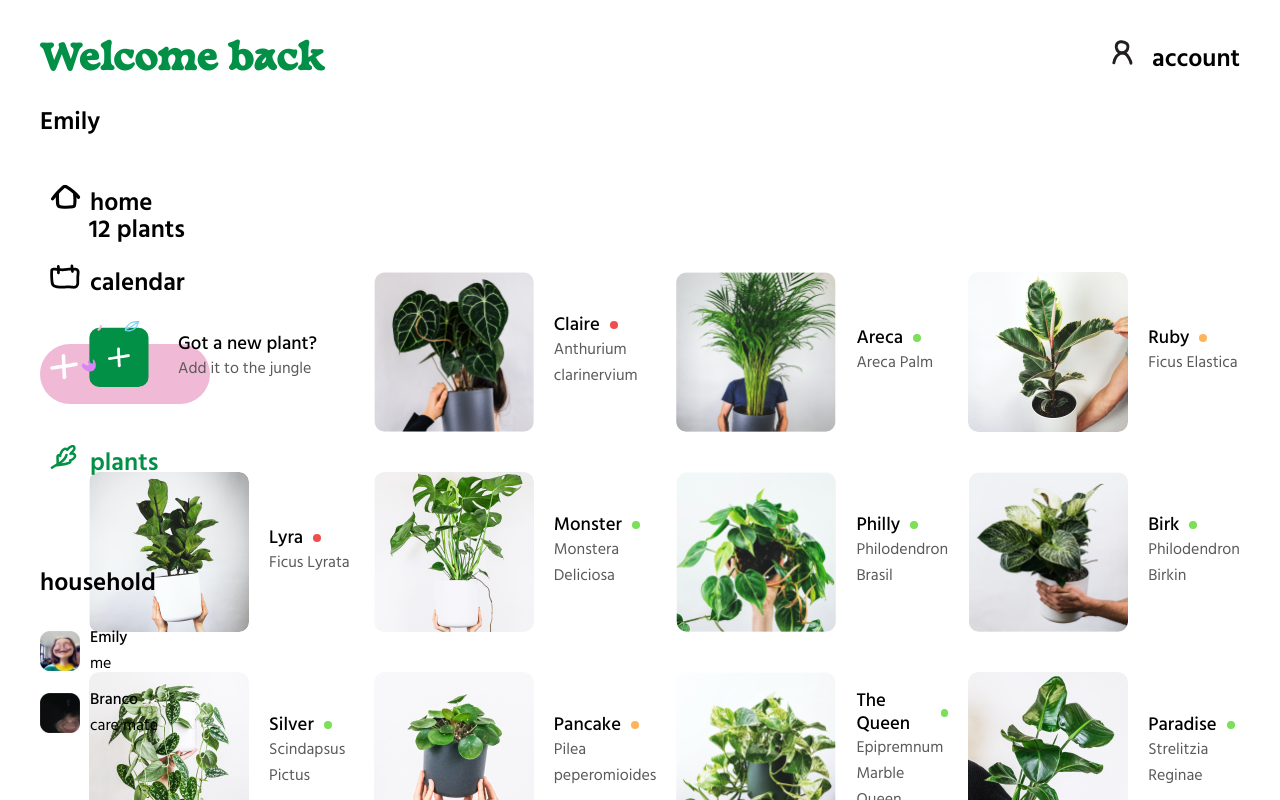
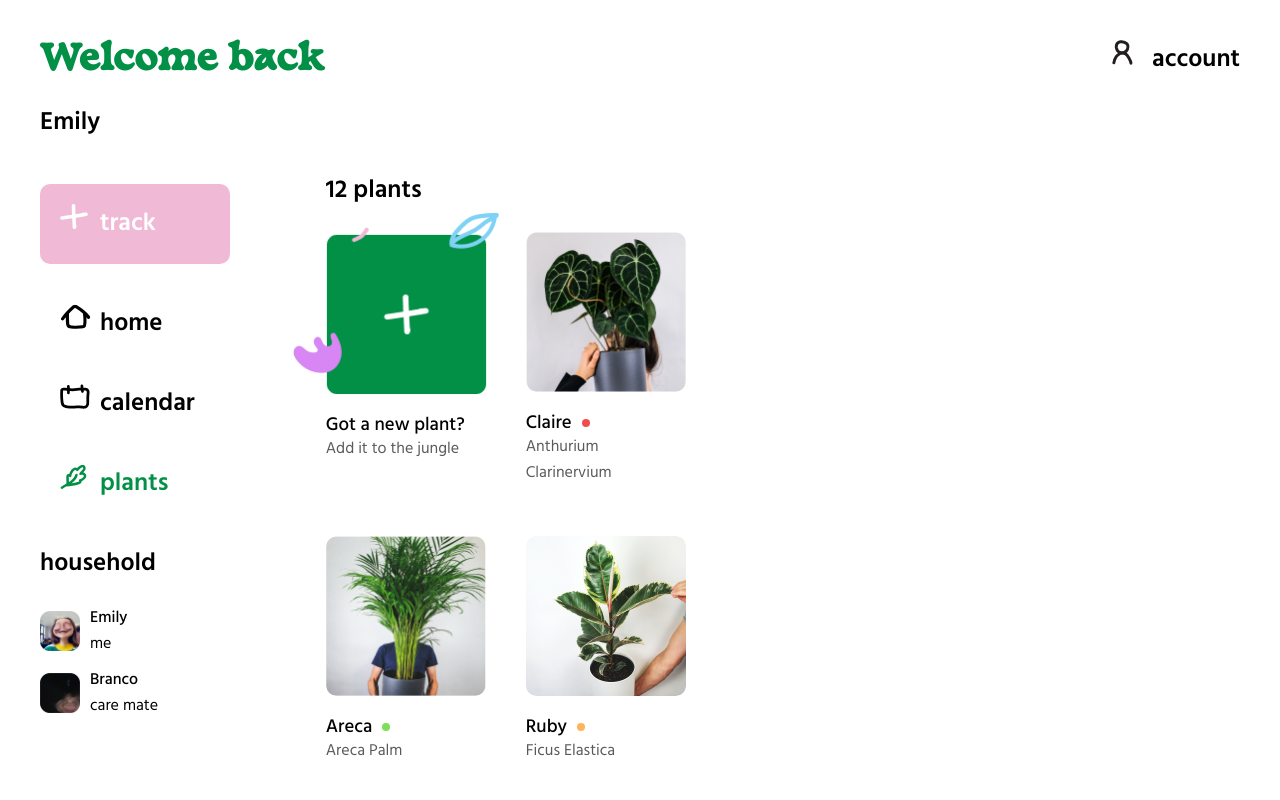
Before and after one commit to emilyberghen/hoya, a React (Create React App) app: page /plants in a window 1280 px wide. Shown: the top 800 px of the page. Built offline with nearby package versions, Linux system fonts and the light colour scheme.

Commit message:
responsive stylen + language calendar

```diff
--- a/src/App.js
+++ b/src/App.js
@@ -14,6 +14,8 @@ import Calendar from "./pages/Calendar";
 import Track from "./pages/Track";
 import Plants from "./pages/Plants";
 import Account from "./pages/Account";
+
+import Sidebar from "./pages/Sidebar";
 
 import Users from "./components/users/Users";
 import data from "./data/users.json";
@@ -68,7 +70,7 @@ function App() {
                         subtitle: "update your plants",
                       })
                     }
-                    className="button track"
+                    className="track"
                     to="/track"
                   >
                     <p>track</p>
@@ -130,6 +132,7 @@ function App() {
             </Route>
           </Switch>
         </main>
+        <Sidebar />
       </Router>
     </div>
   );
--- a/src/App.scss
+++ b/src/App.scss
@@ -238,16 +238,21 @@ main {
   .react-calendar {
     margin-bottom: $margin-l;
   }
-
-  .react-calendar__navigation__label {
+  .react-calendar__navigation__label__labelText {
+    font-size: $font-size-l;
+    font-weight: 600;
+  }
+  .react-calendar__navigation__label__labelText::before {
+    content: "";
+    display: block;
+    position: absolute;
+    left: 52%;
+    transform: translate(-50%, -12px);
     background: url(./icons/calendar-bg.svg);
     background-repeat: no-repeat;
     background-size: contain;
-    background-position: 53%;
-    height: 45px;
-  }
-
-  .react-calendar__navigation__label__labelText {
+    width: 175px;
+    height: 55px;
     font-size: $font-size-l;
     font-weight: 600;
   }
@@ -408,12 +413,19 @@ main {
     margin-right: $margin-m;
   }
 
-  &.addPlant img {
-    width: 69px;
-    height: 71px;
+  &.addPlant {
     transform: translateX(-9px);
   }
-  &.addPlant div {
+
+  &.addPlant .image {
+    background-image: url(./icons/addPlant.svg);
+    background-repeat: no-repeat;
+    background-size: contain;
+    width: 69px;
+    height: 72px;
+    margin-right: $margin-m;
+  }
+  &.addPlant .image ~ div {
     transform: translateY(6px);
   }
 }
@@ -446,7 +458,7 @@ main {
   }
 }
 
-@media (min-width: 768px) {
+@media (min-width: 1024px) {
   h1 {
     font-size: $font-size-xxl;
     margin: 0 0 $margin-m;
@@ -463,13 +475,8 @@ main {
     display: block;
   }
 
-  .button {
-    display: inline-flex;
-    width: 150px;
-    background-color: $color-secondary;
-    color: $color-light;
-    padding: $margin-s;
-    border-radius: $border-radius;
+  .mobile {
+    display: none;
   }
 
   .App {
@@ -498,17 +505,42 @@ main {
       margin: $margin-m 0;
     }
 
+    li:nth-child(3) {
+      order: 1;
+    }
+    li:nth-child(1) {
+      order: 2;
+    }
+    li:nth-child(2) {
+      order: 3;
+    }
+    li:nth-child(4) {
+      order: 4;
+    }
+    li:nth-child(5) {
+      order: 5;
+      margin: 0;
+    }
+
     a {
       display: flex;
       color: $color-dark;
       text-decoration: none;
       font-weight: 600;
       font-size: $font-size-xl;
-      padding-left: $margin-s;
+      padding-left: $margin-m;
     }
 
     a p {
       display: block;
+    }
+
+    a.track {
+      display: inline-flex;
+      width: 150px;
+      color: $color-light;
+      padding: $margin-m;
+      border-radius: $border-radius;
     }
 
     a::before {
@@ -528,26 +560,144 @@ main {
   }
 
   header {
-    width: 240px;
+    width: 300px;
 
     .container {
       position: fixed;
     }
   }
 
+  .sidebar {
+    width: 200px;
+
+    .container {
+      position: fixed;
+    }
+  }
+
+  main,
+  .sidebar {
+    margin-top: 110px;
+  }
+
   main {
-    margin-top: 150px;
-    width: 100%;
+    width: 760px;
+  }
 
-    .plants {
-      display: grid;
-      grid-template-columns: repeat(4, 1fr);
-      grid-gap: $margin-m;
+  .predictions {
+    section {
+      margin-bottom: $margin-l;
+      width: 320px;
+
+      div {
+        margin-left: $margin-m;
+      }
+
+      h3 {
+        font-size: $font-size-l;
+      }
+
+      p {
+        font-size: $font-size-m;
+      }
+
+      img {
+        width: 60px;
+        height: 60px;
+      }
+
+      &::after {
+        width: 18px;
+        height: 18px;
+        top: 60px;
+        left: 60px;
+      }
+    }
+  }
+
+  .calendar {
+    .react-calendar {
+      position: relative;
+      margin-bottom: $margin-m;
+    }
+
+    .react-calendar__navigation__label__labelText {
+      font-size: $font-size-xl;
+    }
+    .react-calendar__navigation__label__labelText::before {
+      left: calc(45% + 50px);
+      transform: translate(-50%, -55px);
+      background: url(./icons/calendar-bg-big.svg);
+      width: 518px;
+      height: 120px;
+    }
+
+    .react-calendar__tile {
+      height: 90px;
+    }
+
+    .react-calendar__navigation {
+      margin-bottom: $margin-l;
+    }
+
+    .react-calendar__navigation__prev-button {
+      transform: translateX(175px);
+    }
+    .react-calendar__navigation__next-button {
+      transform: translateX(-175px);
+    }
+  }
+
+  main .plants {
+    display: grid;
+    grid-template-columns: repeat(2, 160px);
+    grid-gap: $margin-l;
+
+    .plant {
+      flex-direction: column;
+      justify-content: flex-start;
+      align-items: flex-start;
+      margin: 0;
 
       img {
         width: 160px;
-        border-radius: $border-radius;
+        margin-bottom: $margin-m;
+      }
+
+      &.addPlant {
+        transform: translate(0, -34px);
+      }
+
+      &.addPlant .image {
+        background-image: url(./icons/addPlant.png);
+        width: 212px;
+        height: 196px;
+        margin-bottom: $margin-m;
+        transform: translateX(-36px);
+      }
+      &.addPlant .image ~ div {
+        transform: translateY(0);
       }
     }
   }
 }
+
+@media (min-width: 1500px) {
+  main {
+    .plants {
+      grid-template-columns: repeat(4, 160px);
+    }
+  }
+
+  .calendar {
+    .react-calendar__tile {
+      height: 110px;
+    }
+    .react-calendar__navigation__prev-button {
+      transform: translateX(250px);
+    }
+    .react-calendar__navigation__next-button {
+      transform: translateX(-250px);
+    }
+  }
+}
--- a/src/components/plants/Plants.js
+++ b/src/components/plants/Plants.js
@@ -1,14 +1,12 @@
 import React from "react";
 import Plant from "./Plant";
-
-import image from "./../../icons/addPlant.svg";
 
 function Plants({ plants }) {
   return (
     <>
       <div className="plants">
         <section className="plant addPlant">
-          <img src={image} alt="add plant"></img>
+          <div className="image"></div>
           <div>
             <h3>Got a new plant?</h3>
             <p>Add it to the jungle</p>
--- a/src/components/track-items/TrackItems.js
+++ b/src/components/track-items/TrackItems.js
@@ -1,10 +1,10 @@
 import React from "react";
 import TrackItem from "./TrackItem";
 
-function TrackItems({ items }) {
+function TrackItems({ items, view }) {
   return (
     <>
-      <div className="track-items">
+      <div className={`track-items ${view}`}>
         {items.map((item, i) => (
           <TrackItem key={i} {...item} />
         ))}
--- a/src/data/plants.json
+++ b/src/data/plants.json
@@ -1,6 +1,6 @@
 [
   {
-    "name": "Anthurium clarinervium",
+    "name": "Anthurium Clarinervium",
     "slug": "clarinervium",
     "nickname": "Claire",
     "image": "images/clarinervium.png",
@@ -56,7 +56,7 @@
     "status": "healthy"
   },
   {
-    "name": "Pilea peperomioides",
+    "name": "Pilea Peperomioides",
     "slug": "pilea",
     "nickname": "Pancake",
     "image": "images/pilea.png",
--- a/src/pages/Calendar.js
+++ b/src/pages/Calendar.js
@@ -7,8 +7,8 @@ import data from "./../data/trackItems.json";
 const CalendarPage = () => {
   return (
     <div className="calendar">
-      <Calendar />
-      <TrackItems items={data} />
+      <Calendar locale="en" />
+      <TrackItems view="mobile" items={data} />
     </div>
   );
 };
--- /dev/null
+++ b/src/pages/Sidebar.js
@@ -0,0 +1,13 @@
+import React from "react";
+
+function Sidebar() {
+  return (
+    <>
+      <div className="sidebar desktop">
+        <div className="container"></div>
+      </div>
+    </>
+  );
+}
+
+export default Sidebar;
```
Also changed, not shown: src/icons/addPlant.png (added), src/icons/calendar-bg-big.svg (added).
